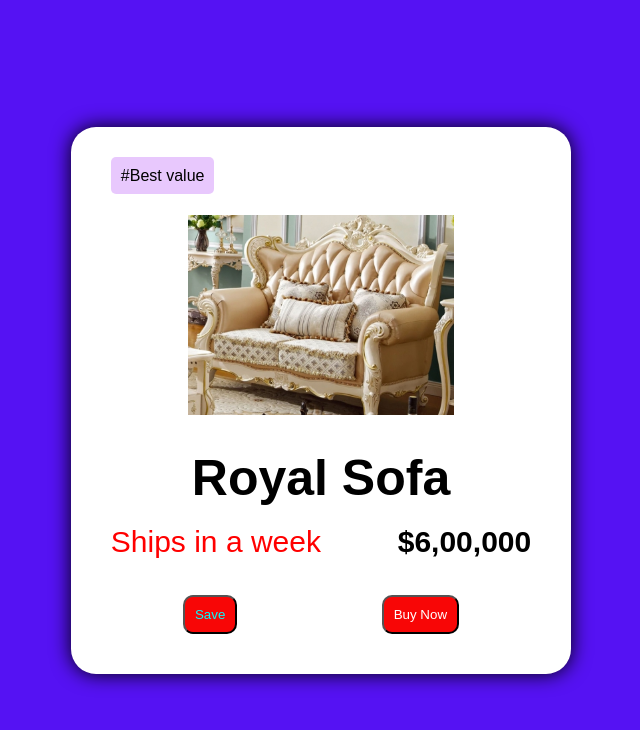
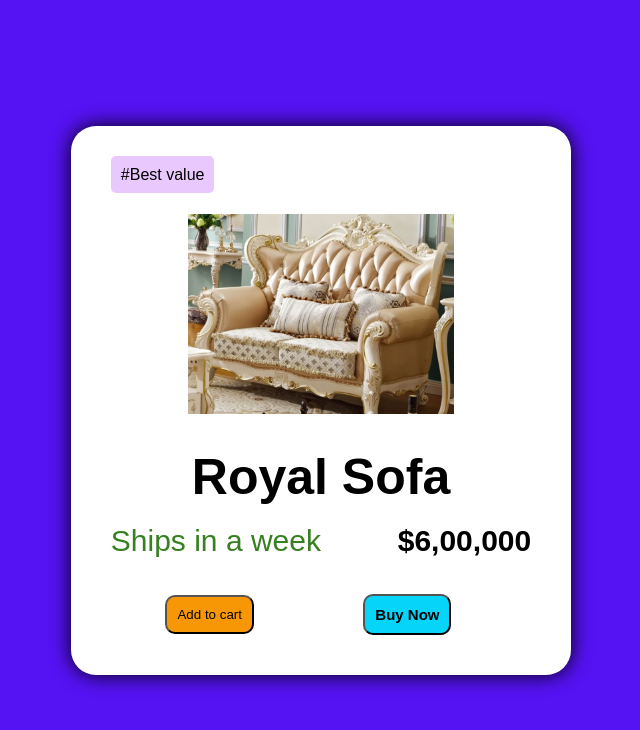
Before and after one commit to Hawk-1/Product_sale, a plain HTML site: page product_code/index.html in a window 1280 px wide. Shown: the whole page, without its empty margins (319-959 px from the left). Drawn offline with Linux system fonts and the light colour scheme.

Commit message:
Final commit

```diff
--- a/product_code/index.html
+++ b/product_code/index.html
@@ -22,7 +22,7 @@
                     <br><br>
                     <div class="footer">
                         <button class="btn-sec">
-                            Save
+                            Add to cart
                         </button>
                         <button class="btn-pri">
                             Buy Now
--- a/product_code/style.css
+++ b/product_code/style.css
@@ -27,6 +27,9 @@ body
     background-color: rgba(179, 75, 248 ,0.3);
     padding: 10px 10px;
     border-radius: 5px;
+    text-align: center;
+
+
 
 
 
@@ -46,12 +49,14 @@ body
     font-size: 50px;
     text-align: center;
     font-weight: 2000;
+
 }
 .shipping
 {
     font-size: 30px;
-    color: red;
+    color: rgb(55, 128, 33);
     display: inline;
+
 
 }
 .price
@@ -78,17 +83,23 @@ body
 }
 .btn-pri
 {
-    background-color: #f80606;
-    color: #fff;
+    background-color: #06d4f8;
+    color: rgb(2, 2, 2);
+    cursor: pointer;
+    padding: 10px;
+    border-radius: 10px;
+    font-size: 15px;
+    font-weight: bolder;
+}
+.btn-sec
+{
+    background-color: #f89706;
+    color: rgb(3, 3, 3);
     cursor: pointer;
     padding: 10px;
     border-radius: 10px;
 }
-.btn-sec
+.footer
 {
-    background-color: #f80606;
-    color: aqua;
-    cursor: pointer;
-    padding: 10px;
-    border-radius: 10px;
+    margin-right: 25px;
 }
```
